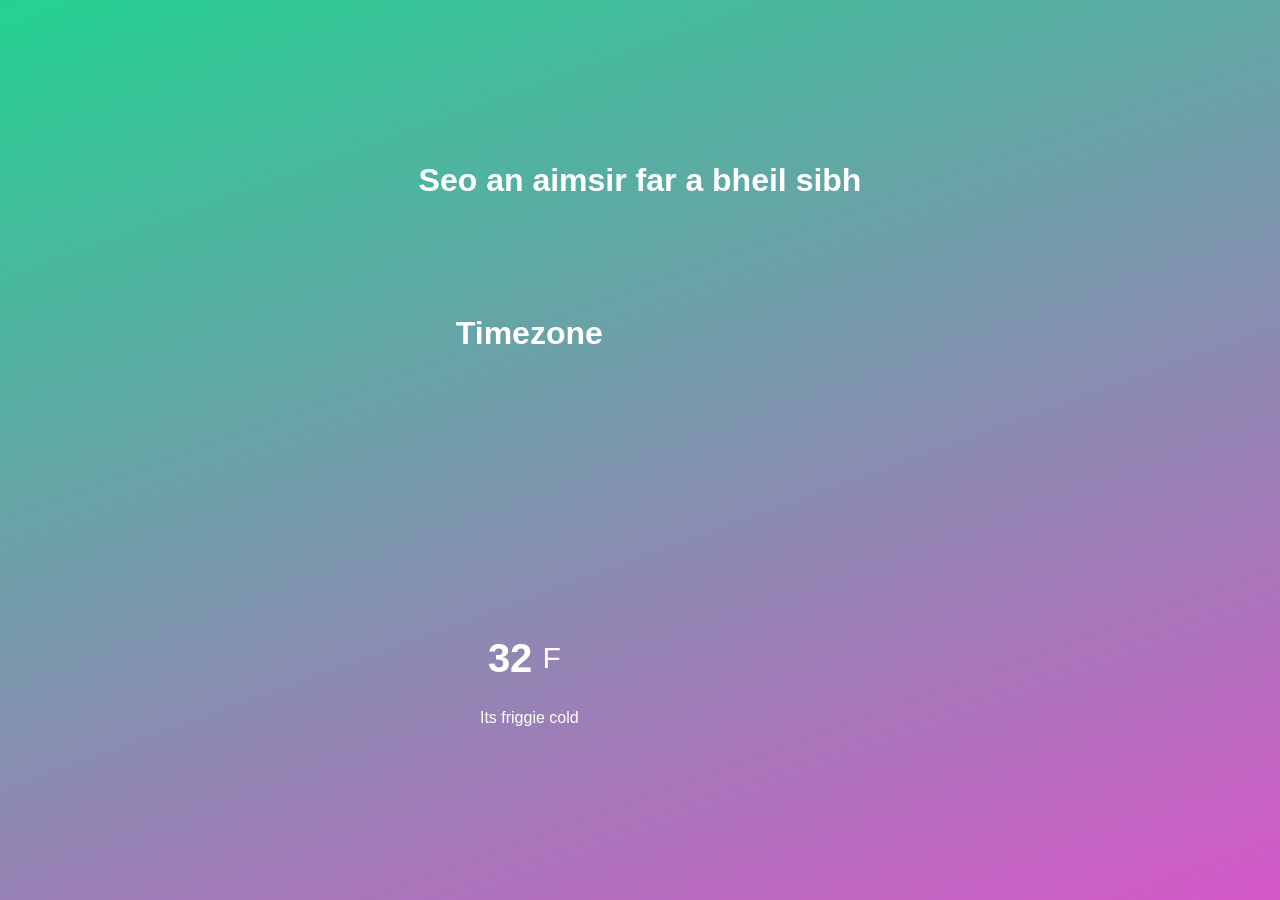
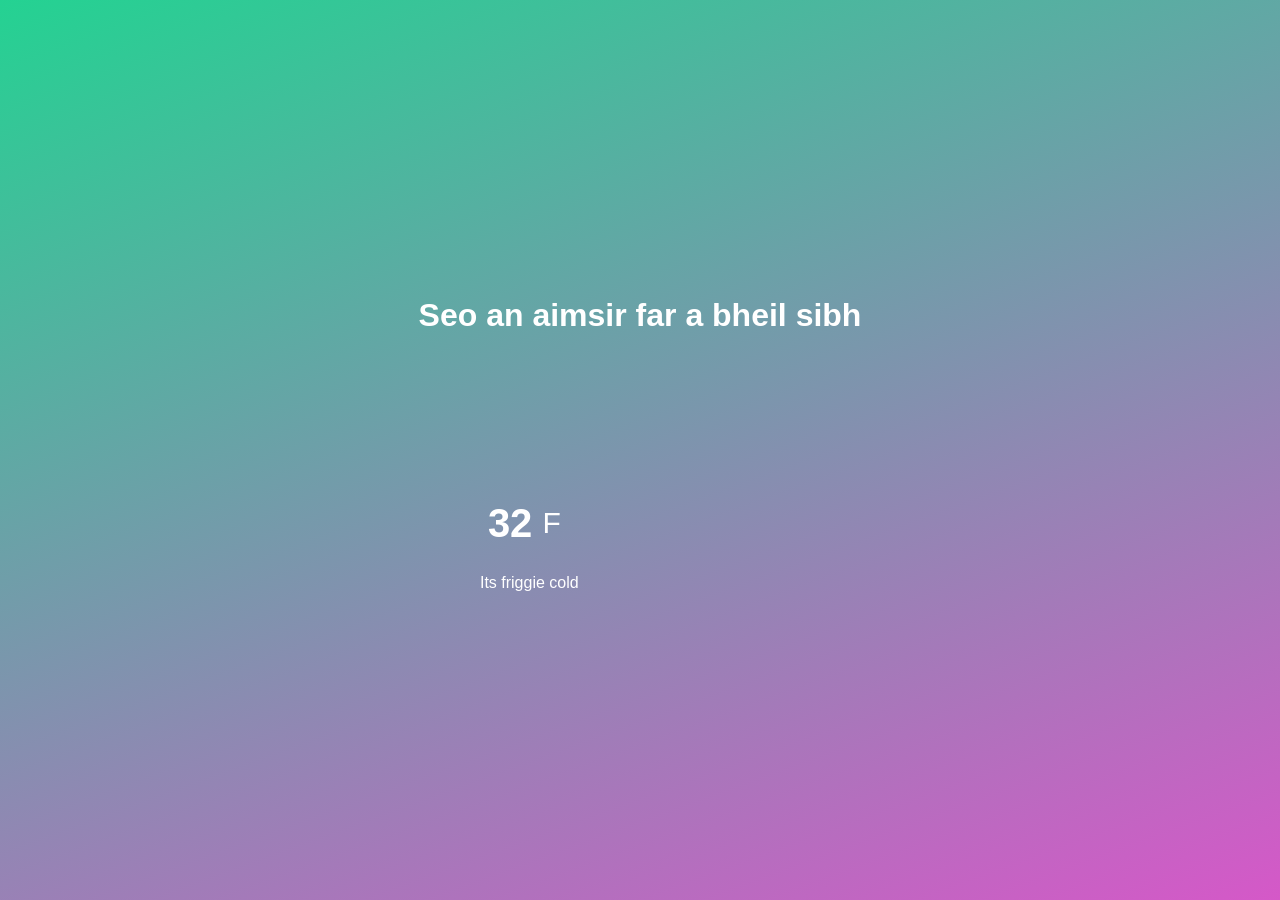
Before and after one commit to angeidheal/aimsir, a Jekyll site: the page built from index.html, in a window 1280 px wide. Built offline with Jekyll 4.4.1, drawn with Linux system fonts in a browser that asks for light colours; a script that is not in the unit is left out.

Commit message:
Update index.html

```diff
--- a/index.html
+++ b/index.html
@@ -3,14 +3,12 @@ layout: default
 title: Dachaigh
 ---
 
+<div>
+  <h1>Seo an aimsir far a bheil sibh</h1>
+</div>
 
-<h1>Seo an aimsir far a bheil sibh</h1>
-
-<div class="location">
-    <h1 class="location-timezone">Timezone</h1>
-</div>
 <div class="temperature">
-<canvas class="icon" width="128" height="128"></canvas>
+  <canvas class="icon" width="128" height="128"></canvas>
     <div class="degree-section">
         <h2 class="temperature-degree">32</h2>
         <span>F</span>
```
